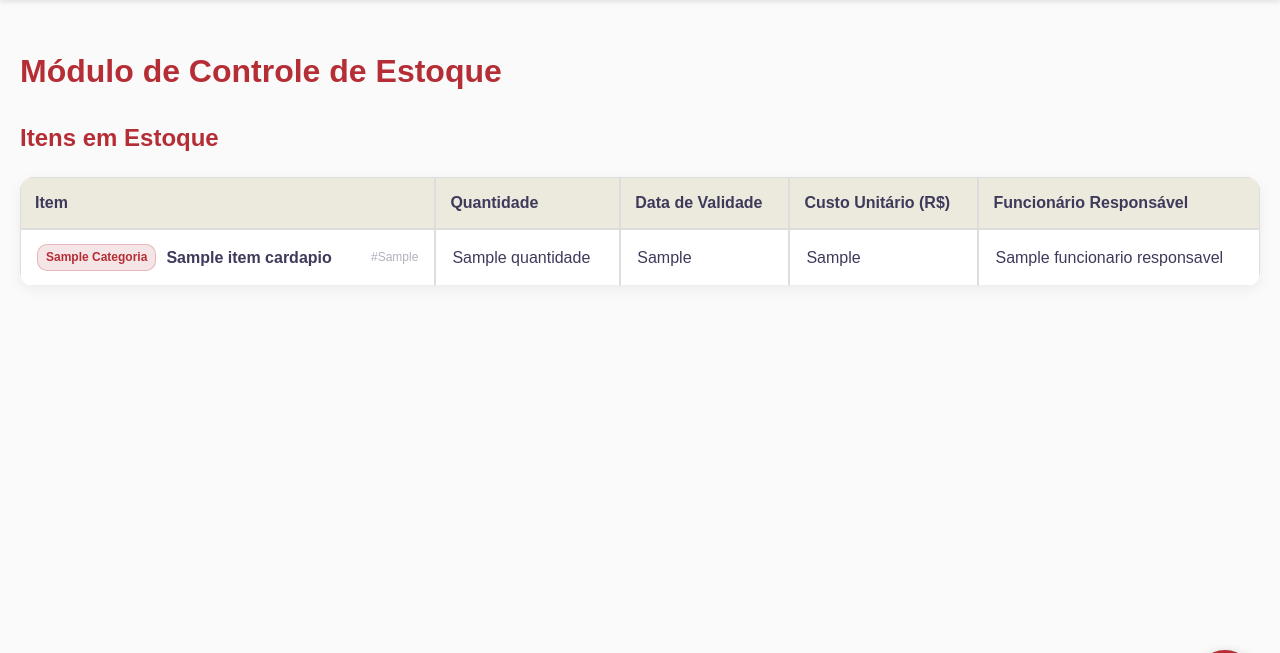
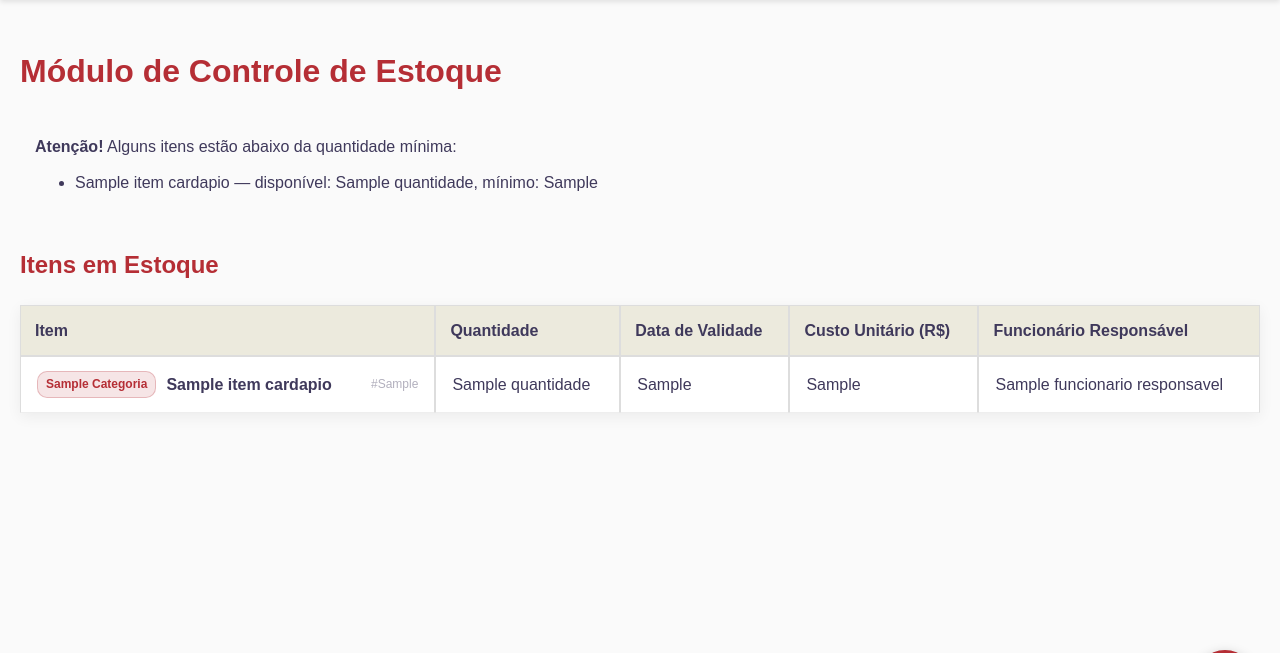
Before and after one commit to paulacaires/restaurantejapones, a Flask app: template templates/estoque.html in a window 1280 px wide. Shown: the part 65-718 px from the top of the page. Run offline with Flask 3, Linux system fonts and the light colour scheme; the template is opened without the code that fills it: most values are stand-ins (such as "Sample title", 1, 10 or a date in 2020); some web fonts are replaced.

```diff
--- a/routes/estoque_routes.py
+++ b/routes/estoque_routes.py
@@ -10,7 +10,8 @@ from flask import (
 
 from backend.database.data_acess import (
     buscar_todos_itens_estoque,
-    buscar_itens_cardapio
+    buscar_itens_cardapio,
+    verificar_baixo_estoque
 )
 
 # Nome das tabelas no Supabase
@@ -29,28 +30,31 @@ def estoque():
     lista_estoque = buscar_todos_itens_estoque(supabase) or []
     itens_cardapio = buscar_itens_cardapio(supabase) or []
 
+    itens_alerta = verificar_baixo_estoque(lista_estoque)
+
     return render_template(
         "estoque.html",
         estoque=lista_estoque,
-        itens_cardapio=itens_cardapio
+        itens_cardapio=itens_cardapio,
+        itens_alerta=itens_alerta
     )
 
 @estoque_bp.route("/estoque/adicionar", methods=["POST"])
 def adicionar_item_estoque():
     supabase = current_app.supabase
+
     if not supabase:
         flash("Erro ao conectar ao banco de dados.", "erro")
         return redirect(url_for("estoque.estoque"))
 
     try:
         # Dados enviados pelo form
-        id_item       = request.form.get("id_item")
+        id_item         = request.form.get("id_item")
         quantidade      = request.form.get("quantidade")
         data_validade   = request.form.get("data_validade")
 
         # Validações básicas
         if not id_item or not quantidade or not data_validade:
-            flash("Por favor, selecione o item e informe a quantidade.", "erro")
             return redirect(url_for("estoque.estoque"))
 
         payload = {
@@ -59,13 +63,46 @@ def adicionar_item_estoque():
             "data_validade": data_validade
         }
 
-        response = supabase.table(ESTOQUE_TABELA).insert(payload).execute()
+        # Buscar se já existe um registro de estoque para esse item
+        response = (
+            supabase.table(ESTOQUE_TABELA)
+            .select("id_estoque, quantidade")
+            .eq("id_item", id_item)
+            .maybe_single()
+            .execute()
+        )
 
-        if response.data:
-            print(response.data[0])
-            return redirect(url_for("estoque.estoque"))
+        # Se já existe um registro no estoque para esse item
+        if response:
+            id_estoque = response.data["id_estoque"]
+            quantidade_atual = response.data["quantidade"]
 
-        return None  # deu algum erro silencioso
+            nova_quantidade = int(quantidade_atual) + int(quantidade)
+
+            # Atualizar quantidade e sobreescreve a validade
+            update_resp = (
+                supabase.table(ESTOQUE_TABELA)
+                .update({
+                    "quantidade": nova_quantidade,
+                    "data_validade": data_validade
+                })
+                .eq("id_estoque", id_estoque)
+                .execute()
+            )
+
+        else:
+            # Não existe um registro para esse item em estoque
+            insert_resp = (
+                supabase.table(ESTOQUE_TABELA)
+                .insert({
+                    "id_item": id_item,
+                    "quantidade": quantidade,
+                    "data_validade": data_validade,
+                })
+                .execute()
+            )
+
+        return redirect(url_for("estoque.estoque"))
 
     except Exception as e:
         print(f"Erro ao adicionar item ao estoque: {e}")
--- a/static/css/style.css
+++ b/static/css/style.css
@@ -93,7 +93,6 @@ tr:hover td {
     border-collapse: separate;
     border-spacing: 0;
     background: white;
-    border-radius: 14px;
     overflow: hidden;
     box-shadow: 0 4px 14px rgba(0,0,0,0.06);
     margin-top: 20px;
@@ -228,3 +227,10 @@ tr:hover td {
         opacity: 1;
     }
 }
+
+/* ============================== */
+/* Alerta crítico itens estoque   */
+/* ============================== */
+.linha-estoque-baixo {
+    background-color: #ffe4e4 !important;
+}
--- a/templates/estoque.html
+++ b/templates/estoque.html
@@ -7,6 +7,23 @@
 <div class="estoque-page">
 
     <h1>Módulo de Controle de Estoque</h1>
+
+    <!-- ALERTA GLOBAL DE ESTOQUE BAIXO -->
+    {% if itens_alerta %}
+        <div class="alert alert-danger" style="margin-bottom: 20px; padding: 15px; border-radius: 8px;">
+            <strong>Atenção!</strong> Alguns itens estão abaixo da quantidade mínima:
+            <ul style="margin-top: 10px;">
+                {% for item in itens_alerta %}
+                    <li>
+                        {{ item.item_cardapio.nome_item }} — disponível:
+                        {{ item.quantidade }}, mínimo:
+                        {{ item.item_cardapio.estoque_minimo }}
+                    </li>
+                {% endfor %}
+            </ul>
+        </div>
+    {% endif %}
+    <!-- FIM ALERTA GLOBAL -->
 
     <h2>Itens em Estoque</h2>
 
@@ -22,14 +39,25 @@
         </thead>
         <tbody>
             {% for item in estoque %}
-            <tr>
-            <td class="estoque-item-info">
-                <span class="categoria">{{ item.item_cardapio.categoria }}</span>
-                <span class="nome">{{ item.item_cardapio.nome_item }}</span>
-                <span class="id">#{{ item.id_estoque }}</span>
-            </td>
 
-                <td>{{ item.quantidade }}</td>
+            <!-- Destaque visual quando estiver abaixo do mínimo -->
+            <tr class="{% if item.quantidade < item.item_cardapio.estoque_minimo %}linha-estoque-baixo{% endif %}">
+
+                <td class="estoque-item-info">
+                    <span class="categoria">{{ item.item_cardapio.categoria }}</span>
+                    <span class="nome">{{ item.item_cardapio.nome_item }}</span>
+                    <span class="id">#{{ item.id_estoque }}</span>
+                </td>
+
+                <td>
+                    {{ item.quantidade }}
+
+                    <!-- Ícone de alerta -->
+                    {% if item.quantidade < item.item_cardapio.estoque_minimo %}
+                        <span>⚠️</span>
+                    {% endif %}
+                </td>
+
                 <td>
                     {% if item.data_validade %}
                         {{ item.data_validade | replace("-", "/") }}
@@ -37,9 +65,11 @@
                         Sem validade
                     {% endif %}
                 </td>
+
                 <td>{{ item.item_cardapio.custo_unitario }}</td>
                 <td>{{ item.item_cardapio.funcionario_responsavel.nome }}</td>
             </tr>
+
             {% else %}
             <tr>
                 <td colspan="7">Nenhum item cadastrado no estoque.</td>
```
Also changed, not shown: backend/database/data_acess.py (+12 -1 lines).
